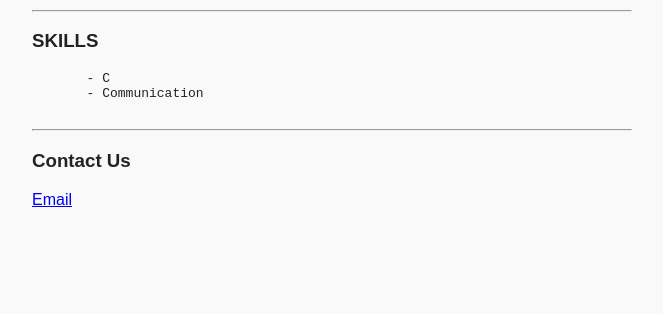
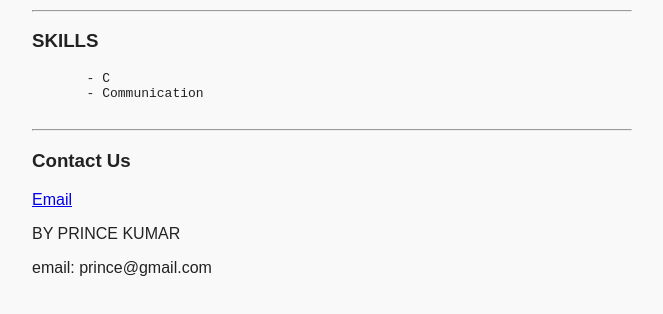
Before and after one commit to kumarprince00mm-maker/GitHub-practical-test, a plain HTML site: page index.html in a window 1280 px wide. Shown: the part 298-612 px from the top of the page, without its empty margins (308-971 px from the left). Drawn offline with Linux system fonts and the light colour scheme.

Commit message:
Added footer to website

```diff
--- a/index.html
+++ b/index.html
@@ -30,5 +30,9 @@
        <hr>
        <h3 id="contact">Contact Us</h3>
        <a href="mailto:exampleABC@gmail.com">Email</a>
+       <footer>
+        <p>BY PRINCE KUMAR</p>
+        <p>email: prince@gmail.com</p>
+       </footer>
        </body>
        </html>
```
